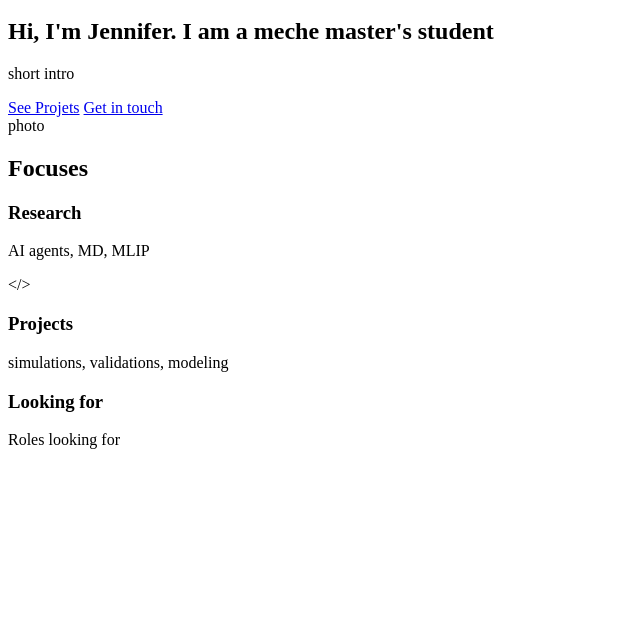
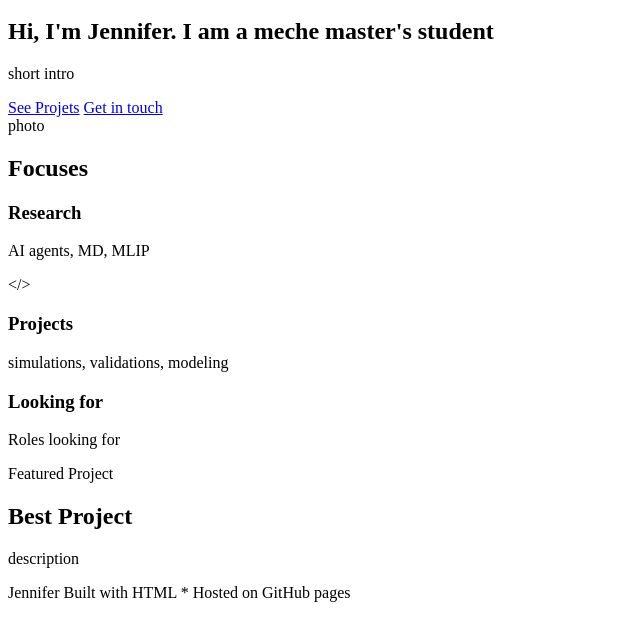
Before and after one commit to jdiana-hue/Testing-website, a plain HTML site: page index.html in a window 1280 px wide. Shown: the part 64-704 px from the top of the page, without its empty margins (0-640 px from the left). Drawn offline with Linux system fonts and the light colour scheme.

Commit message:
adding footer and featured project section

```diff
--- a/index.html
+++ b/index.html
@@ -75,6 +75,26 @@
         </div>
       </section>
 
+      <!--- featured projects -->
+      <section class="container section">
+        <div class="feature fade-in">
+          <div>
+            <span class="eyebrow">Featured Project</span>
+            <h2>Best Project</h2>
+            <p>description</p>
+          </div>
+          <a href="projects.html" class="btn btn-white"></a>
+        </div>
+      </section>
+
+      <!-- foot notes-->
+       <footer class="site-footer">
+        <div class="container footer-inner">
+          <span> <span id="year"></span>Jennifer</span>
+          <span>Built with HTML * Hosted on GitHub pages</span>
+        </div>
+       </footer>
+
     </main>
 
     <script src="app.js"></script>
```
